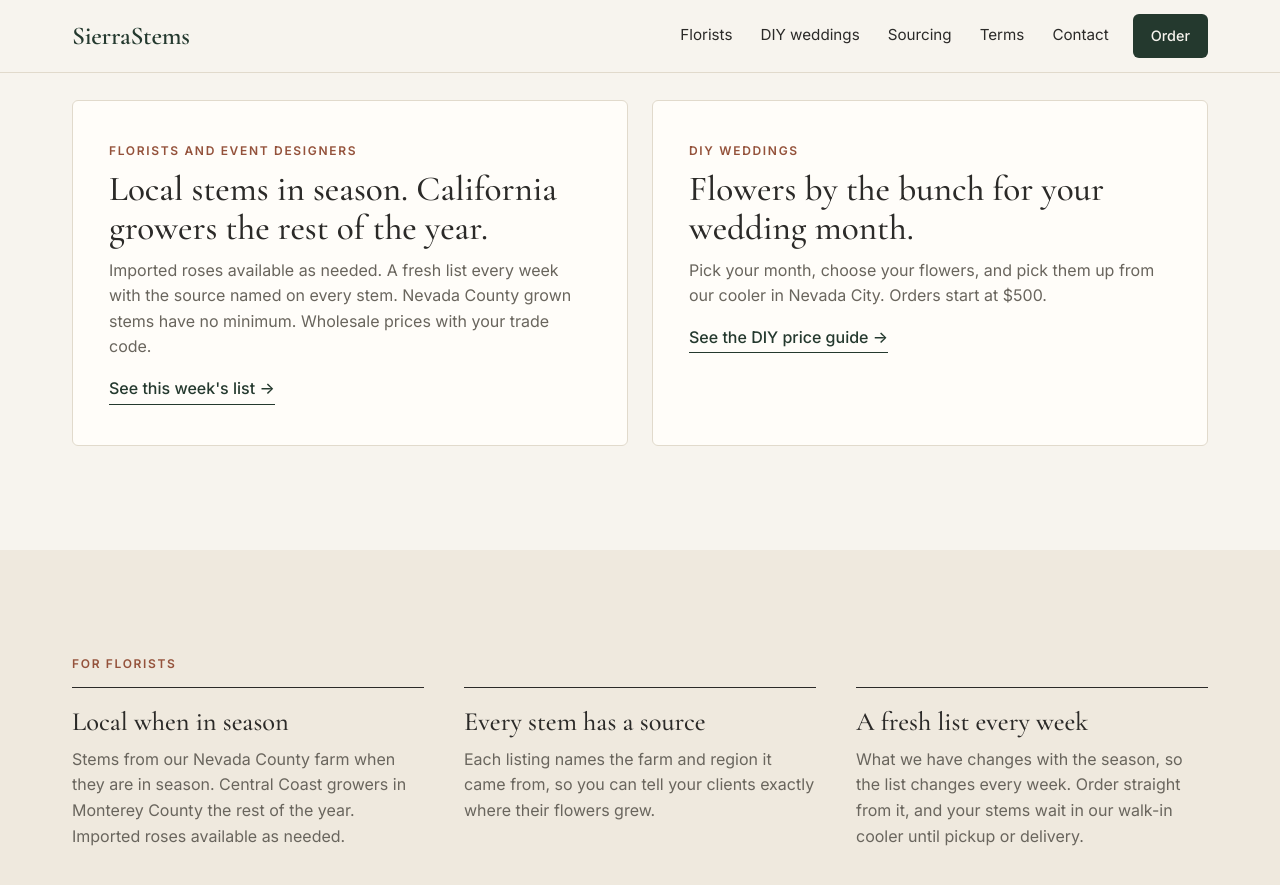
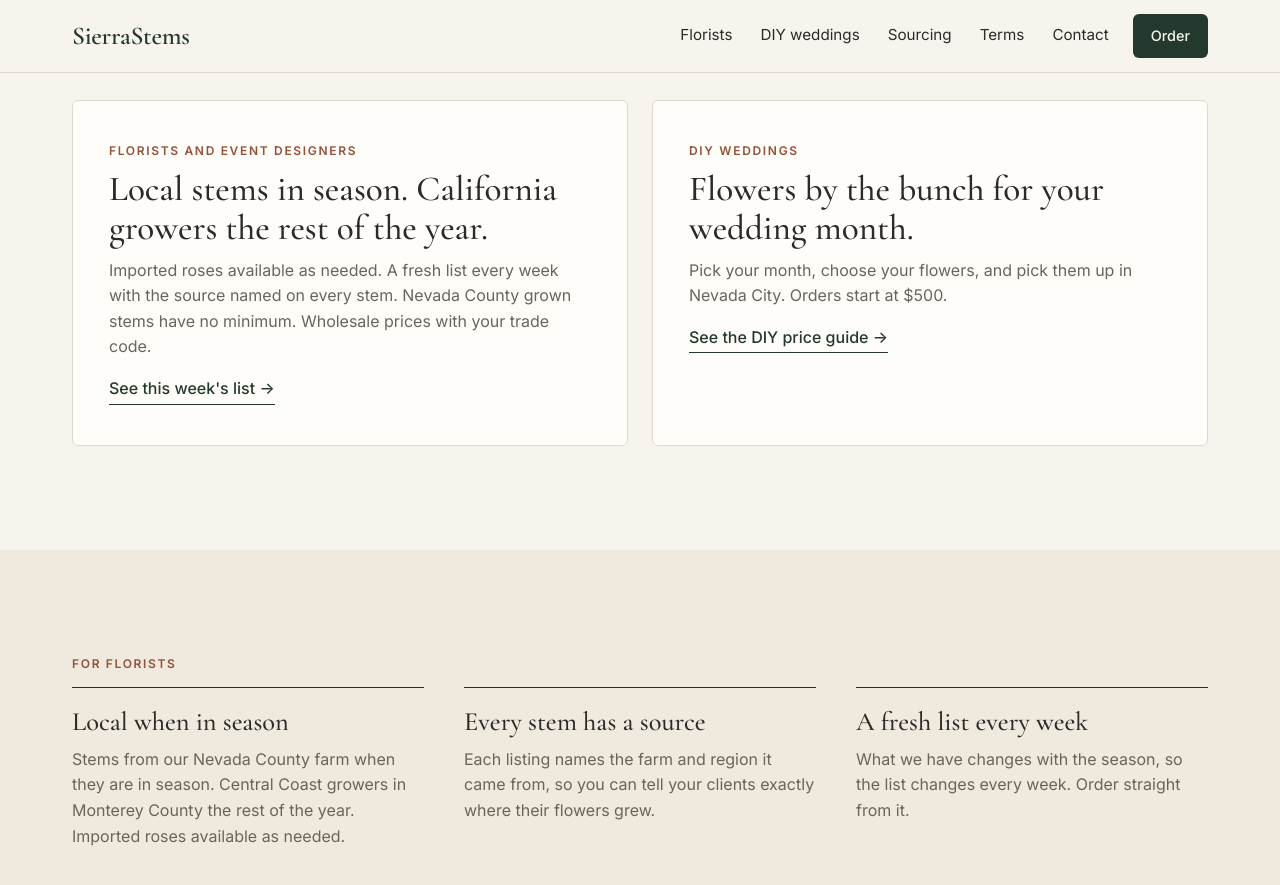
Before and after one commit to jshplhm/sierrastems, a Jekyll site: the page built from index.html, in a window 1280 px wide and 900 px high, scrolled down 797 px. Shown: the top 885 px of the window. Built offline with Jekyll 4.4.1, drawn with Linux system fonts in a browser that asks for light colours.

Commit message:
Copy: drop walk-in cooler lines
Co-Authored-By: Claude Opus 5.5 <noreply@anthropic.com>
Claude-Session: https://claude.ai/code/session_012d4NNuewE3eRgMimwUo1TE

```diff
--- a/_data/fulfillment.yml
+++ b/_data/fulfillment.yml
@@ -4,7 +4,7 @@
   label: Pickup, Nevada City studio
   short: Studio pickup
   fee: 0
-  detail: Free. Stems wait in our walk-in cooler.
+  detail: Free.
 - id: farm
   label: Farm pickup service
   short: Farm pickup
--- a/_data/fulfillment_diy.yml
+++ b/_data/fulfillment_diy.yml
@@ -4,7 +4,7 @@
   label: Pickup, Nevada City studio
   short: Studio pickup
   fee: 0
-  detail: Flowers wait in our walk-in cooler.
+  detail: Free.
 - id: diy-delivery
   label: Delivery to you or your venue
   short: Delivery
--- a/index.html
+++ b/index.html
@@ -32,7 +32,7 @@ scripts:
     <a class="door" href="{{ '/diy/' | relative_url }}">
       <span class="eyebrow">DIY weddings</span>
       <span class="door-title">Flowers by the bunch for your wedding month.</span>
-      <span class="door-copy">Pick your month, choose your flowers, and pick them up from our cooler in Nevada City. Orders start at {% include money.html n=t.diy_minimum %}.</span>
+      <span class="door-copy">Pick your month, choose your flowers, and pick them up in Nevada City. Orders start at {% include money.html n=t.diy_minimum %}.</span>
       <span class="link-arrow">See the DIY price guide</span>
     </a>
   </div>
@@ -52,7 +52,7 @@ scripts:
       </li>
       <li>
         <h2>A fresh list every week</h2>
-        <p>What we have changes with the season, so the list changes every week. Order straight from it, and your stems wait in our walk-in cooler until pickup or delivery.</p>
+        <p>What we have changes with the season, so the list changes every week. Order straight from it.</p>
       </li>
     </ul>
 
--- a/sourcing/index.html
+++ b/sourcing/index.html
@@ -16,7 +16,7 @@ body_class: page-sourcing
   <div class="split-copy">
     <p class="eyebrow">In season</p>
     <h2 class="h-display">Our farm, Nevada County</h2>
-    <p>We grow for designers: dahlias, specialty and textural stems, and the filler that finishes a piece. Stems are cut on the farm and held in our walk-in cooler in Nevada City until pickup or delivery.</p>
+    <p>We grow for designers: dahlias, specialty and textural stems, and the filler that finishes a piece.</p>
     <p>Next season the farm adds fritillaria, allium, ranunculus, and lisianthus alongside dahlias and filler flowers.</p>
     <p class="note-badge"><span class="badge">Nevada County grown</span> Stems with this badge have no order minimum.</p>
   </div>
```
